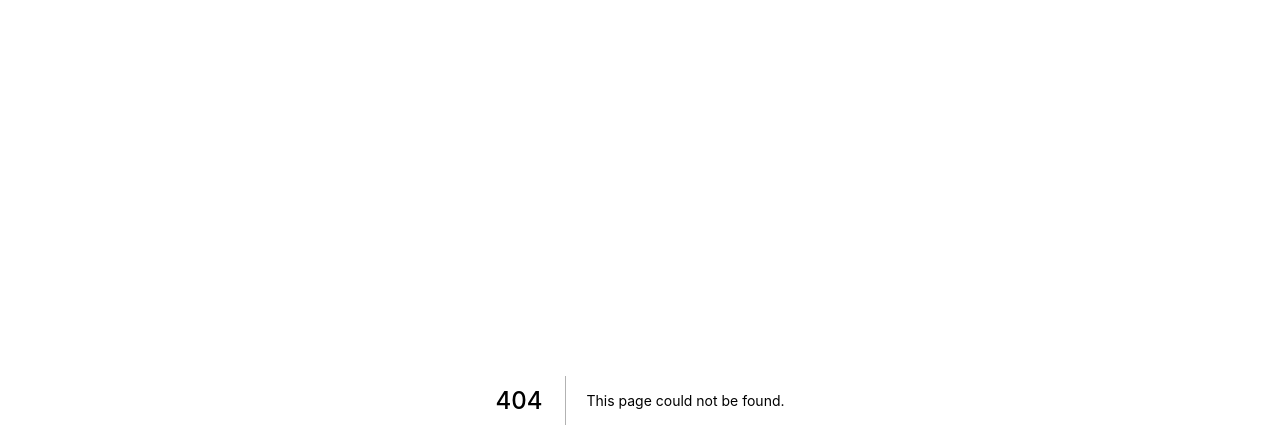
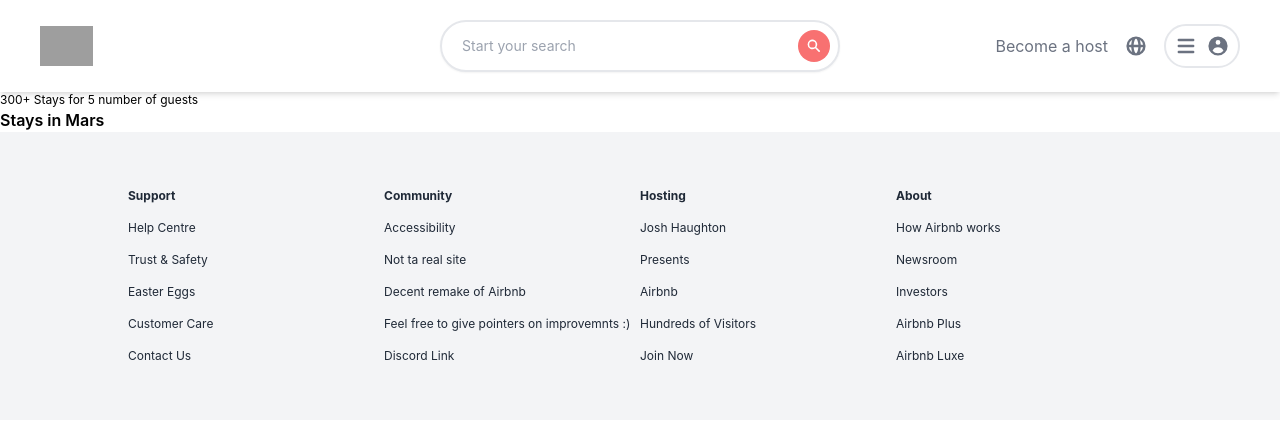
Before and after one commit to JoshuaHaughton/airbnb, a Next.js app: page /search in a window 1280 px wide. Before the commit this address had no page. Shown: the top 448 px of the page. Built offline with nearby package versions, Linux system fonts and the light colour scheme; grey boxes are pictures that could not be loaded.

Commit message:
Create Search page

```diff
--- /dev/null
+++ b/pages/search.js
@@ -0,0 +1,27 @@
+import React from 'react'
+import Footer from '../components/Footer'
+import Header from '../components/Header'
+
+const Search = () => {
+  return (
+    <div>
+      <Header />
+
+      <main className='flex'>
+        <section>
+          <p className='text-xs'>300+ Stays for 5 number of guests</p>
+
+          <h1 className='text-3xl font-semibold mt-2 mb-6'>Stays in Mars</h1>
+
+          <div className='hidden lg:inline-flex'>
+            <p>Cancellation Flexibility</p>
+          </div>
+        </section>
+      </main>
+
+      <Footer />
+    </div>
+  )
+}
+
+export default Search
```
